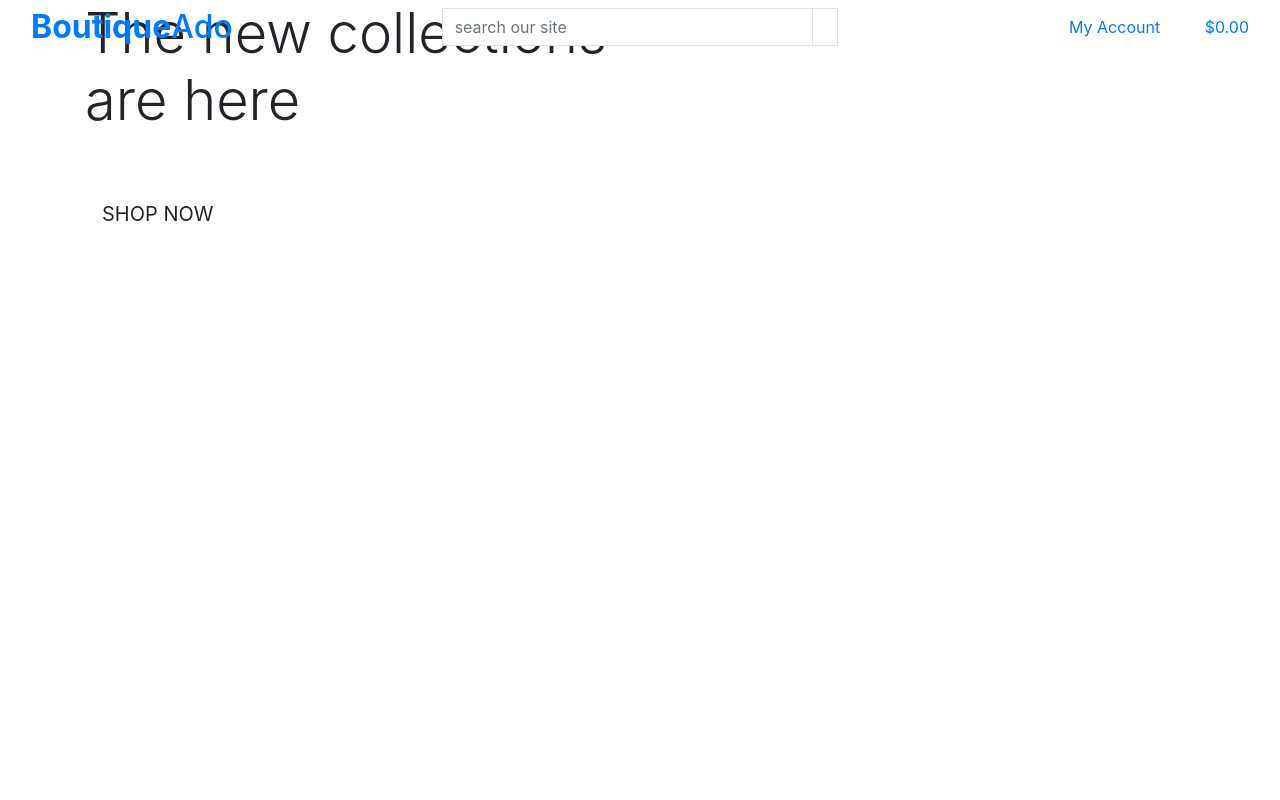
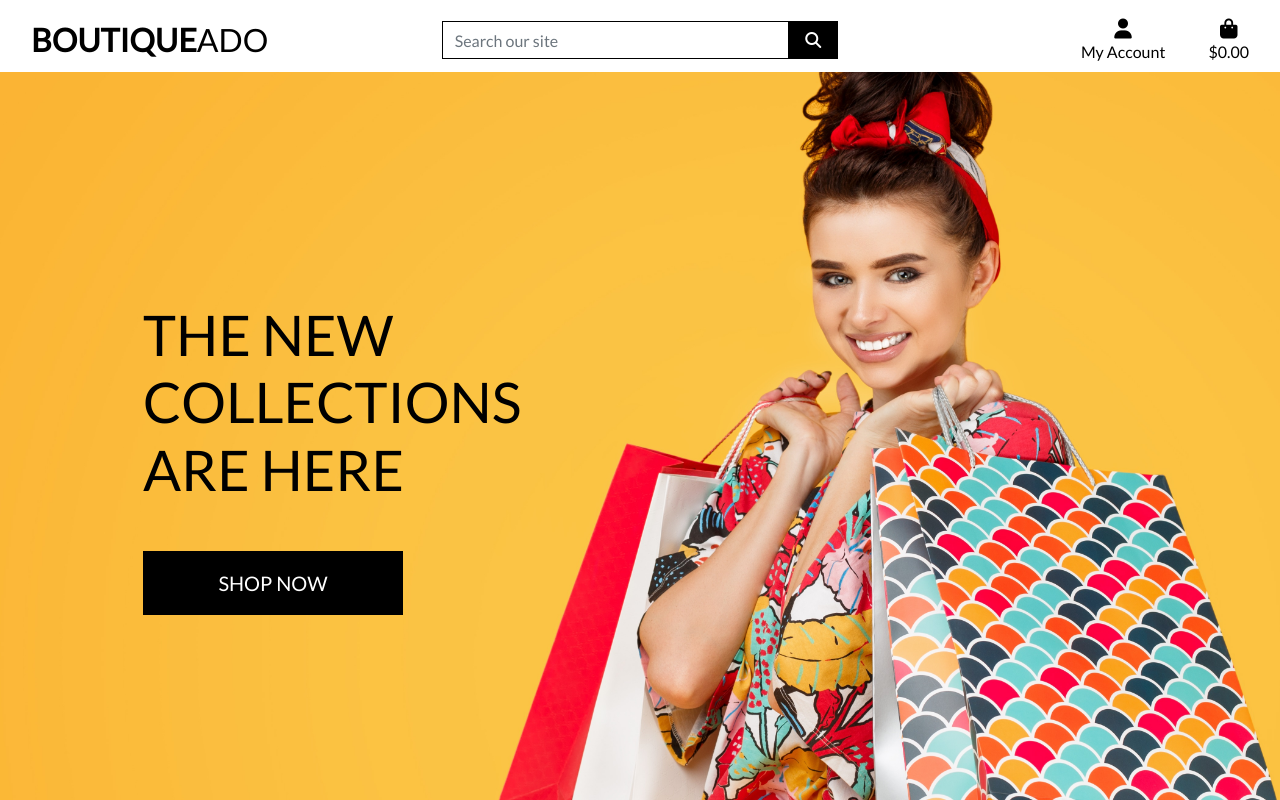
Before and after one commit to saffiya/boutique_ado_v1, a Django app: page / in a window 1280 px wide. Run offline with Django 3.2, Linux system fonts and the light colour scheme; some libraries are stand-ins or nearby versions.

Commit message:
completed home page

```diff
--- a/boutique_ado/settings.py
+++ b/boutique_ado/settings.py
@@ -147,3 +147,7 @@ USE_TZ = True
 # https://docs.djangoproject.com/en/3.1/howto/static-files/
 
 STATIC_URL = '/static/'
+STATICFILES_DIRS = (os.path.join(BASE_DIR, 'static'),)
+
+MEDIA_URL = '/media/'
+MEDIA_ROOT = os.path.join(BASE_DIR, 'media')
--- a/boutique_ado/urls.py
+++ b/boutique_ado/urls.py
@@ -15,9 +15,11 @@ Including another URLconf
 """
 from django.contrib import admin
 from django.urls import path, include
+from django.conf import settings
+from django.conf.urls.static import static
 
 urlpatterns = [
     path('admin/', admin.site.urls),
     path('accounts/', include('allauth.urls')),
     path('', include('home.urls')),
-]
+] + static(settings.MEDIA_URL, document_root=settings.MEDIA_ROOT)
--- /dev/null
+++ b/static/css/base.css
@@ -0,0 +1,93 @@
+html {
+    height: 100%;
+    /* This will allow our h100 classes in vertical centering to work */
+}
+
+body {
+    background: url('/media/homepage_background_cropped.jpg') no-repeat center center fixed;
+    /* Ensures that it stays put in the center of the page */
+    background-size: cover;
+    height: calc(100vh - 164px);
+    /* the height of our top header*/
+    color: #555;
+    font-family: 'Lato';
+    /*Default color and font family for the body of the site*/
+}
+
+/* from Bulma another css framework like bootstrap */
+/* This ensures whenever we use fontawesome icons they will always stay
+perfectly centered and have a consistent size unless we manually change it*/
+.icon {
+    align-items: center;
+    display: inline-flex;
+    justify-content: center;
+    height: 1.5rem;
+    width: 1.5rem;
+}
+
+/* will be used to maintain consistency with the uppercase font of the logo */
+.logo-font {
+    text-transform: uppercase;
+}
+
+/* So the logo only takes up as much space as the text requires and no more */
+.main-logo-link {
+    width: fit-content;
+}
+
+/*Styling for buttons so they match the theme of the shop now button on the
+homepage */
+.shop-now-button {
+    background: black;
+    color: white;
+    min-width: 260px;
+}
+
+.btn-black {
+    background: black;
+    color: white;
+}
+
+.shop-now-button:hover,
+.shop-now-button:active,
+.shop-now-button:focus,
+.btn-black:hover,
+.btn-black:active,
+.btn-black:focus {
+    background: #222;
+    color: white;
+}
+/*The last comment applies until this point*/
+/*Allows us to have both primary and secondary call to action styling
+on all site buttons. Giving a consistent user experience*/
+.text-black {
+    color: #000 !important;
+}
+
+.border-black {
+    border: 1px solid black !important;
+}
+
+/* -------------------------------- Media Queries */
+
+/* Slightly larger container on xl screens */
+@media (min-width: 1200px) {
+  .container {
+    max-width: 80%;
+  }
+}
+
+/* fixed top navbar only on medium and up */
+@media (min-width: 992px) {
+    .fixed-top-desktop-only {
+        position: fixed;
+        top: 0;
+        right: 0;
+        left: 0;
+        z-index: 1030;
+    }
+
+    .header-container {
+        padding-top: 164px;
+    }
+}
--- a/templates/base.html
+++ b/templates/base.html
@@ -13,12 +13,15 @@
 
     {% block corecss %}
         <link rel="stylesheet" href="https://cdn.jsdelivr.net/npm/bootstrap@4.5.3/dist/css/bootstrap.min.css" integrity="sha384-TX8t27EcRE3e/ihU7zmQxVncDAy5uIKz4rEkgIXeMed4M0jlfIDPvg6uqKI2xXr2" crossorigin="anonymous">
+        <link rel="stylesheet" href="https://fonts.googleapis.com/css2?family=Lato&display=swap">
+        <link rel="stylesheet" href="{% static 'css/base.css' %}">
     {% endblock %}
 
     {% block extra_css %}
     {% endblock %}
 
     {% block corejs %}
+        <script src="https://kit.fontawesome.com/946bae9a27.js" crossorigin="anonymous"></script>
         <script src="https://code.jquery.com/jquery-3.5.1.slim.min.js" integrity="sha384-DfXdz2htPH0lsSSs5nCTpuj/zy4C+OGpamoFVy38MVBnE+IbbVYUew+OrCXaRkfj" crossorigin="anonymous"></script>
         <script src="https://cdn.jsdelivr.net/npm/bootstrap@4.5.3/dist/js/bootstrap.bundle.min.js" integrity="sha384-ho+j7jyWK8fNQe+A12Hb8AhRq26LrZ/JpcUGGOn+Y7RsweNrtN/tE3MoK7ZeZDyx" crossorigin="anonymous"></script>
     {% endblock %}
@@ -30,17 +33,17 @@
   </head>
   <body>
     <header class="container-fluid fixed-top">
-        <div class="row">
+        <div id="topnav" class="row bg-white pt-lg-2 d-none d-lg-flex">
             <div class="col-12 col-lg-4 my-auto py-1 py-lg-0 text-center text-lg-left">
                 <a href="{% url 'home' %}" class="nav-link main-logo-link">
                     <h2 class="logo-font text-black my-0"><strong>Boutique</strong>Ado</h2>
                 </a>
             </div>
-            <!-- Contains our Search form-->
+                <!-- Contains our Search form-->
             <div class="col-12 col-lg-4 my-auto py-1 py-lg-0">
                 <form method="GET" action="">
                     <div class="input-group w-100">
-                        <input class="form-control border border-black rounded-0" type="text" name="q" placeholder="search our site">
+                        <input class="form-control border border-black rounded-0" type="text" name="q" placeholder="Search our site">
                         <div class="input-group-append">
                             <button class="form-control btn btn-black border border-black rounded-0" type="submit">
                                 <span class="icon">
@@ -57,7 +60,7 @@
                     <li class="list-inline-item dropdown">
                         <a class="text-black nav-link" href="#" id="user-options" data-toggle="dropdown" aria-haspopup="true" aria-expanded="false">
                             <div class="text-center">
-                                <div><i class="fa fa-user fa-lg"></i></div>
+                                <div><i class="fas fa-user fa-lg"></i></div>
                                 <p class="my-0">My Account</p>
                             </div>
                         </a>
@@ -79,7 +82,7 @@
                         if not display 0-->
                         <a class="{% if grand_total %}text-info font-weight-bold{% else %}text-black{% endif %} nav-link" href="">
                             <div class="text-center">
-                                <div><i class="fas fa shopping-bag fa-lg"></i></div>
+                                <div><i class="fas fa-shopping-bag fa-lg"></i></div>
                                 <p class="my-0">
                                     {% if grand_total %}
                                         ${{ grand_total|floatformat:2 }}
```
Also changed, not shown: media/homepage_background_cropped.jpg (added).
